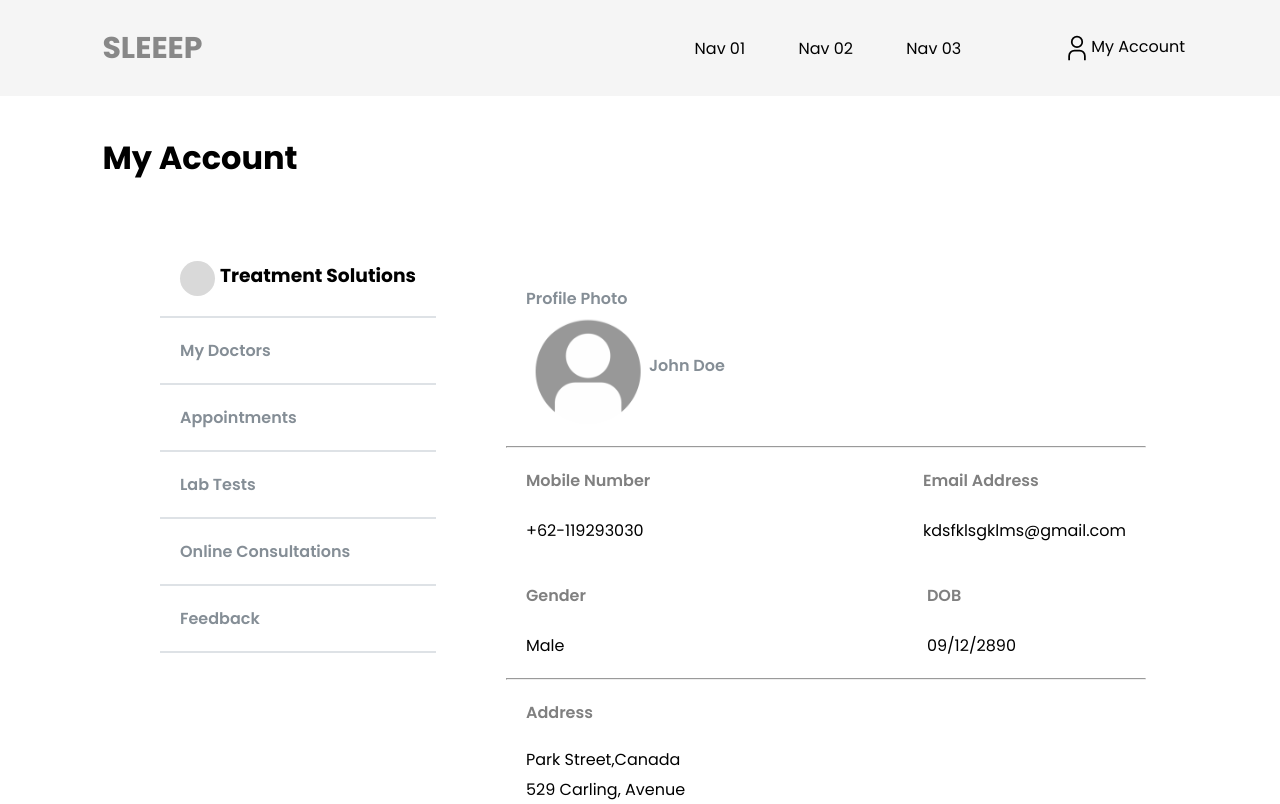
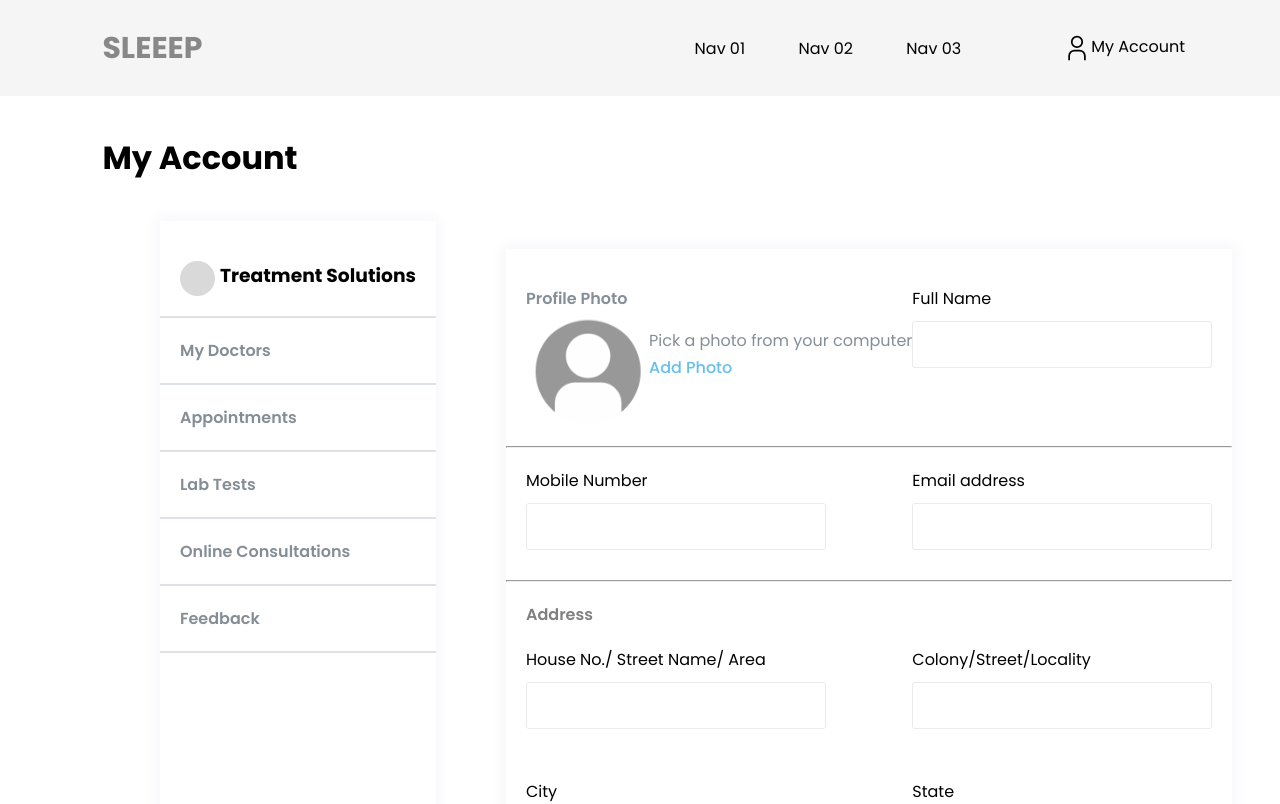
Before and after one commit to AnandAeroqube/health-clinic-frontend, a React (Create React App) app: page / in a window 1280 px wide. Shown: the top 804 px of the page. Built offline with nearby package versions, Linux system fonts and the light colour scheme; no server answers.

Commit message:
Added react-router-dom

```diff
--- a/package.json
+++ b/package.json
@@ -14,6 +14,7 @@
     "react": "^18.2.0",
     "react-dom": "^18.2.0",
     "react-redux": "^8.0.5",
+    "react-router-dom": "^6.9.0",
     "react-scripts": "5.0.1",
     "reactstrap": "^9.1.6",
     "redux": "^4.2.1",
--- a/src/assets/styles/LeftPane.css
+++ b/src/assets/styles/LeftPane.css
@@ -6,6 +6,7 @@
     margin-left: 160px;
     padding: 20px 0 9px;
     background-color: #fff;
+    box-shadow: 0 0 12.5px 5px #f8f8fb
   }
 
   .Ellipse-211 {
--- a/src/assets/styles/myprofile.css
+++ b/src/assets/styles/myprofile.css
@@ -8,6 +8,7 @@
     background-color: #fff;
     margin-left: 70px;
     margin-bottom: 160px;
+    box-shadow: 0 0 12.5px 5px #f8f8fb
   }
 
   .Rectangle-1 .row{
--- a/src/components/RightPane.jsx
+++ b/src/components/RightPane.jsx
@@ -4,11 +4,12 @@ import '../assets/styles/rightpane.css'
 import DisplayAllDoctors from './DisplayAllDoctors'
 import MyDoctors from './MyDoctors'
 import DoctorDetails from './DoctorDetails'
+import MyProfile from './MyProfile'
 
 function RightPane() {
   return (
     <>
-       <DoctorDetails/>
+       <MyProfile/>
     </>
   )
 }
```
Also changed, not shown: 1 other file (tests, documents, lock files or other folders).
